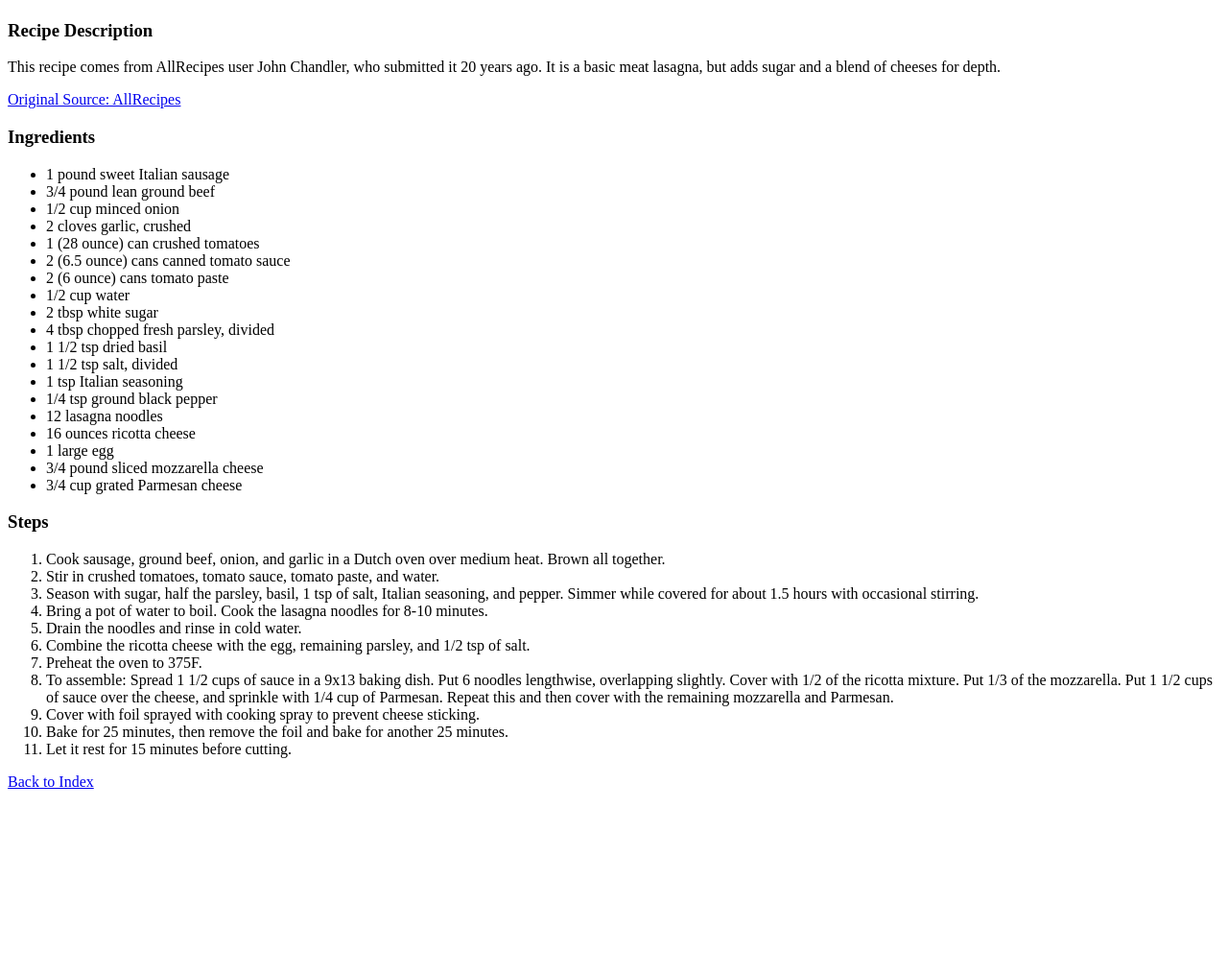
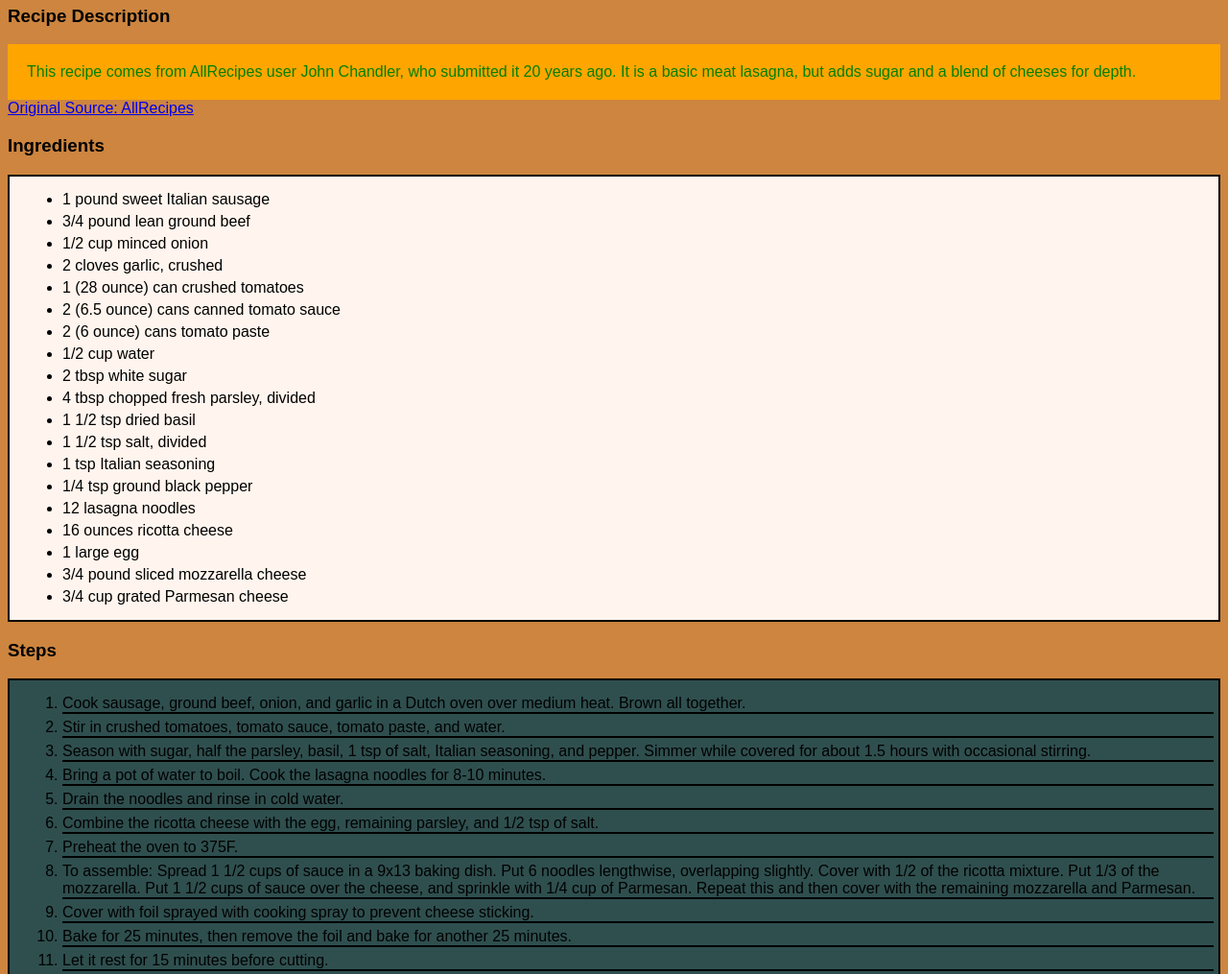
Before and after one commit to Saerkyne/odin-recipes, a plain HTML site: page recipes/lasagna.html in a window 1280 px wide. Shown: the part 645-1660 px from the top of the page at 96% size. Before the commit the page ends 1477 px from the top, so only its background shows below. Drawn offline with Linux system fonts and the light colour scheme.

Commit message:
Working styles for lasagna.html

```diff
--- a/recipes/lasagna.html
+++ b/recipes/lasagna.html
@@ -3,20 +3,21 @@
 <head>
     <meta charset="UTF-8">
     <meta name="viewport" content="width=device-width, initial-scale=1.0">
+    <link rel="stylesheet" href="../style.css">
     <title>World's Best Lasagna</title>
 </head>
 <body>
-    <h1>World's Best Lasagna</h1>
+    <h1 class="title">World's Best Lasagna</h1>
     <img src="../images/worlds-best-lasagna.jpg" alt="The World's Best Lasagna missing a slice" height="563" width="750">
     <h3>Recipe Description</h3>
-    <p>
+    <p class="description">
         This recipe comes from AllRecipes user John Chandler, who submitted it 20 years ago.
         It is a basic meat lasagna, but adds sugar and a blend of cheeses for depth.
     </p>
     <a href="https://www.allrecipes.com/recipe/23600/worlds-best-lasagna/">Original Source: AllRecipes</a>
 
     <h3>Ingredients</h3>
-    <ul>
+    <ul class="ingred-list">
         <li>1 pound sweet Italian sausage</li>
         <li>3/4 pound lean ground beef</li>
         <li>1/2 cup minced onion</li>
@@ -38,7 +39,7 @@
         <li>3/4 cup grated Parmesan cheese</li>
     </ul>
     <h3>Steps</h3>
-    <ol>
+    <ol class="step-list">
         <li>Cook sausage, ground beef, onion, and garlic in a Dutch oven over
             medium heat. Brown all together.</li>
         <li>Stir in crushed tomatoes, tomato sauce, tomato paste, and water.</li>
--- /dev/null
+++ b/style.css
@@ -0,0 +1,73 @@
+* {
+    background-color: peru;
+    font-family: Arial, Helvetica, sans-serif;
+}
+
+.title,
+.description {
+    margin: auto;
+}
+
+.title {
+    text-align: center;
+    background-color: skyblue;
+    padding: 10px;
+}
+
+.description {
+    text-align: left;
+    background-color: orange;
+    color: green;
+    padding: 20px;
+    margin: auto;
+}
+
+/*
+.ingred-list,
+.step-list {
+    border: black;
+    border-width: 2px;
+    border-style: solid;
+}
+
+.ingred-list,
+.ingred-list-item {
+    background-color: seashell;
+}
+
+.step-list,
+.step-list-item {
+    background-color: darkslategrey;
+}
+*/
+
+.ingred-list,
+.step-list {
+    border: black;
+    border-width: 2px;
+    border-style: solid;
+    padding-left: 50px;
+    padding-top: 10px;
+    padding-bottom: 10px;
+}
+
+.ingred-list {
+    background-color: seashell;
+}
+
+.ingred-list li {
+    background-color: seashell;
+    margin: 5px;
+}
+
+.step-list {
+    background-color: darkslategray;
+}
+
+.step-list li {
+    background-color: darkslategray;
+    margin: 5px;
+    border-bottom: black;
+    border-bottom-width: 2px;
+    border-bottom-style: solid;
+}
```
